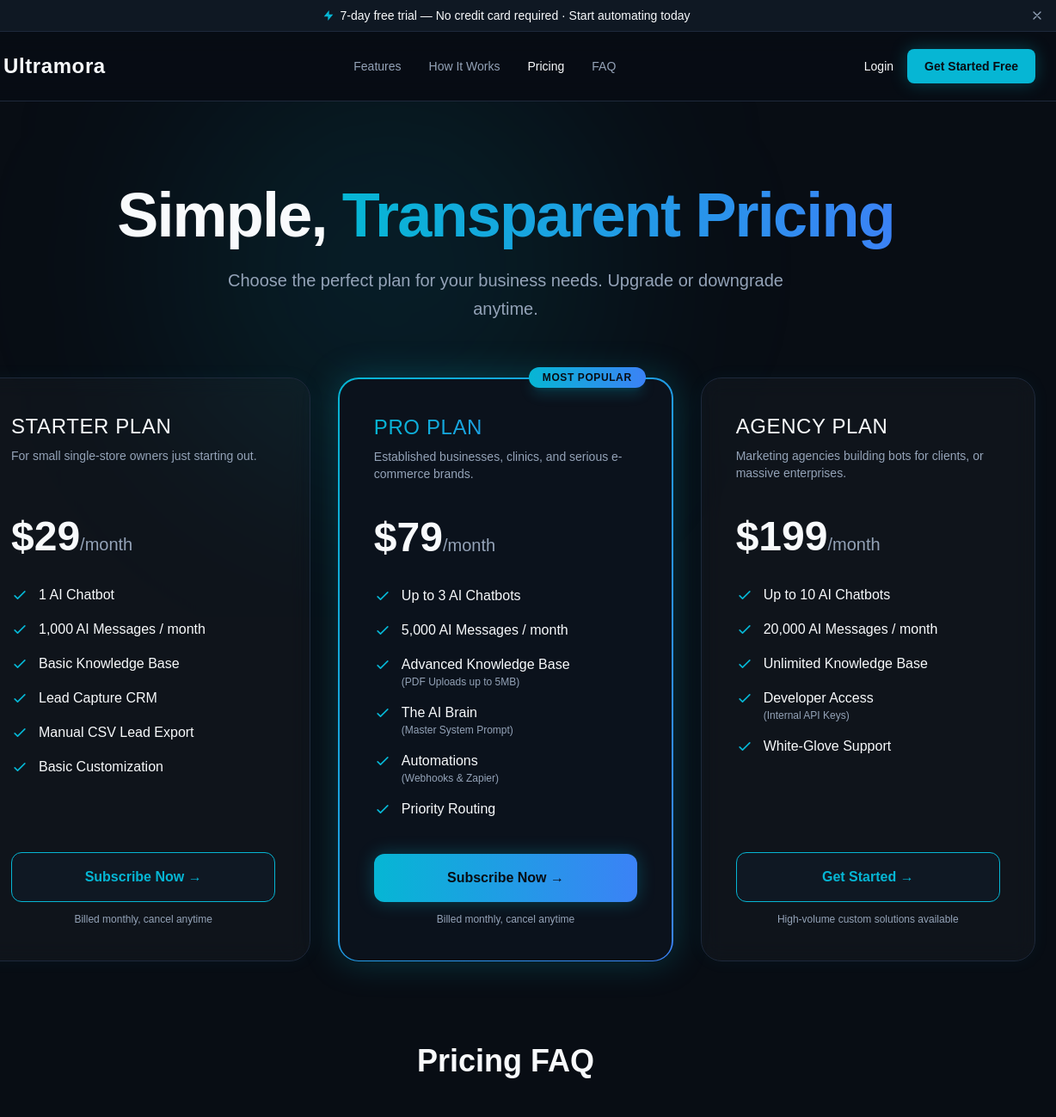
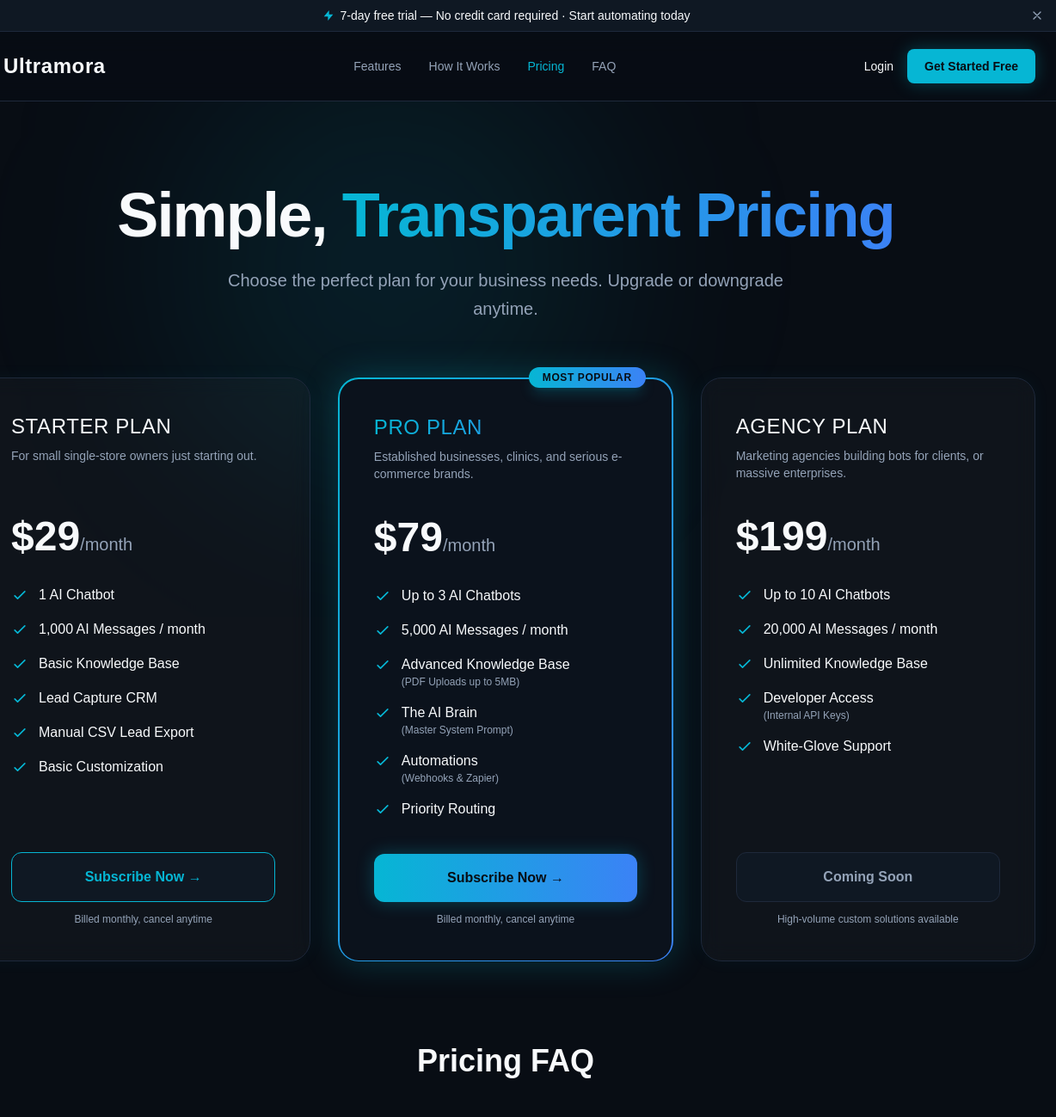
Before and after one commit to abdelhadi12o/chatwidget-app, a website: page public/pricing.html in a window 1280 px wide. Shown: the top 1299 px of the page at 86% size, 52-1280 px from the left. Drawn offline with nearby package versions, Linux system fonts and the light colour scheme; no server answers; a script that the page names is missing; a web font is replaced by a local one.

Commit message:
new pages 2

```diff
--- a/public/pricing.html
+++ b/public/pricing.html
@@ -149,9 +149,10 @@
             </a>
 
             <nav class="hidden md:flex items-center gap-8">
+                <!-- Using /# to ensure it goes to the main page first -->
                 <a href="/#features" class="text-muted hover:text-text transition-colors text-sm font-medium">Features</a>
                 <a href="/#how-it-works" class="text-muted hover:text-text transition-colors text-sm font-medium">How It Works</a>
-                <a href="/pricing.html" class="text-text hover:text-primary transition-colors text-sm font-medium">Pricing</a>
+                <a href="/pricing.html" class="text-primary transition-colors text-sm font-medium">Pricing</a>
                 <a href="/#faq" class="text-muted hover:text-text transition-colors text-sm font-medium">FAQ</a>
             </nav>
 
@@ -332,9 +333,9 @@
                         </li>
                     </ul>
 
-                    <a href="#" data-clerk-signup class="block w-full py-4 text-center rounded-xl bg-surface border border-primary hover:bg-primary/10 text-primary font-bold transition-all mb-3 mt-auto">
-                        Get Started &rarr;
-                    </a>
+                    <button disabled class="w-full py-4 text-center rounded-xl bg-surface border border-border text-muted font-bold transition-all mb-3 mt-auto cursor-not-allowed">
+                        Coming Soon
+                    </button>
                     <p class="text-center text-xs text-muted">High-volume custom solutions available</p>
                 </div>
             </div>
@@ -397,10 +398,11 @@
                     </ul>
                 </div>
                 <div>
-                    <h4 class="font-clash font-semibold mb-4 text-text">Legal</h4>
+                    <h4 class="font-clash font-semibold mb-4 text-text">Legal & Support</h4>
                     <ul class="space-y-3">
-                        <li><a href="#" class="text-muted hover:text-primary transition-colors text-sm">Privacy Policy</a></li>
-                        <li><a href="#" class="text-muted hover:text-primary transition-colors text-sm">Terms of Service</a></li>
+                        <li><a href="/privacy.html" class="text-muted hover:text-primary transition-colors text-sm">Privacy Policy</a></li>
+                        <li><a href="/terms.html" class="text-muted hover:text-primary transition-colors text-sm">Terms of Service</a></li>
+                        <li><a href="/contact.html" class="text-muted hover:text-primary transition-colors text-sm">Contact Us</a></li>
                     </ul>
                 </div>
             </div>
@@ -435,9 +437,9 @@
             }
         }
 
-        hamburgerBtn.addEventListener('click', toggleMenu);
-        closeMenuBtn.addEventListener('click', toggleMenu);
-        backdrop.addEventListener('click', toggleMenu);
+        if(hamburgerBtn) hamburgerBtn.addEventListener('click', toggleMenu);
+        if(closeMenuBtn) closeMenuBtn.addEventListener('click', toggleMenu);
+        if(backdrop) backdrop.addEventListener('click', toggleMenu);
 
         function reveal() {
             document.querySelectorAll(".reveal").forEach(el => {
@@ -447,6 +449,5 @@
         window.addEventListener("scroll", reveal);
         reveal();
     </script>
-    <script src="https://ultramora.com/widget.js" data-chatbot-id="widget_f5c8v5zi82hmnn6v6cg"></script>
 </body>
 </html>
```
